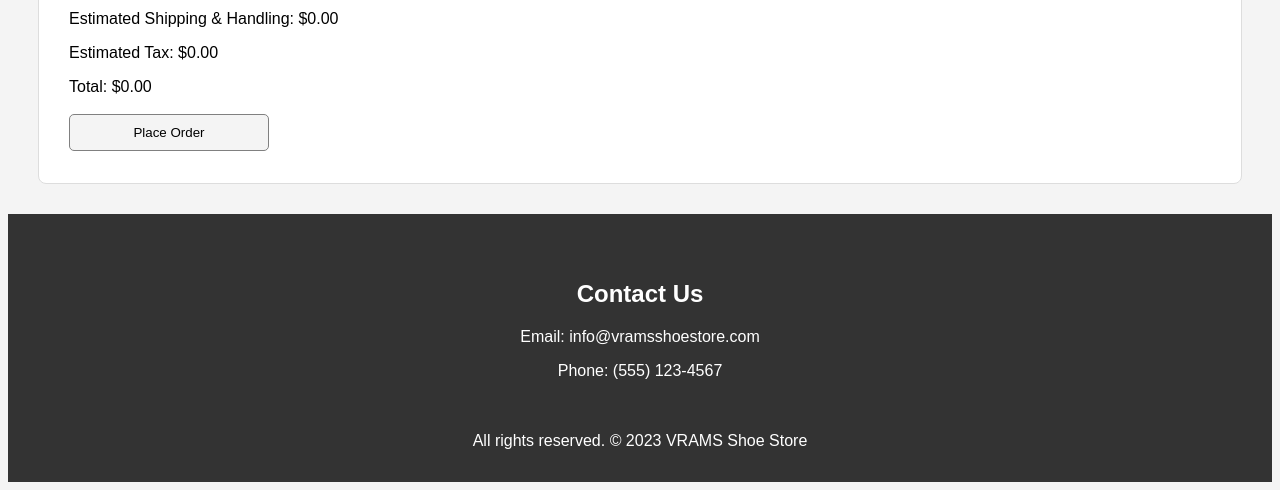
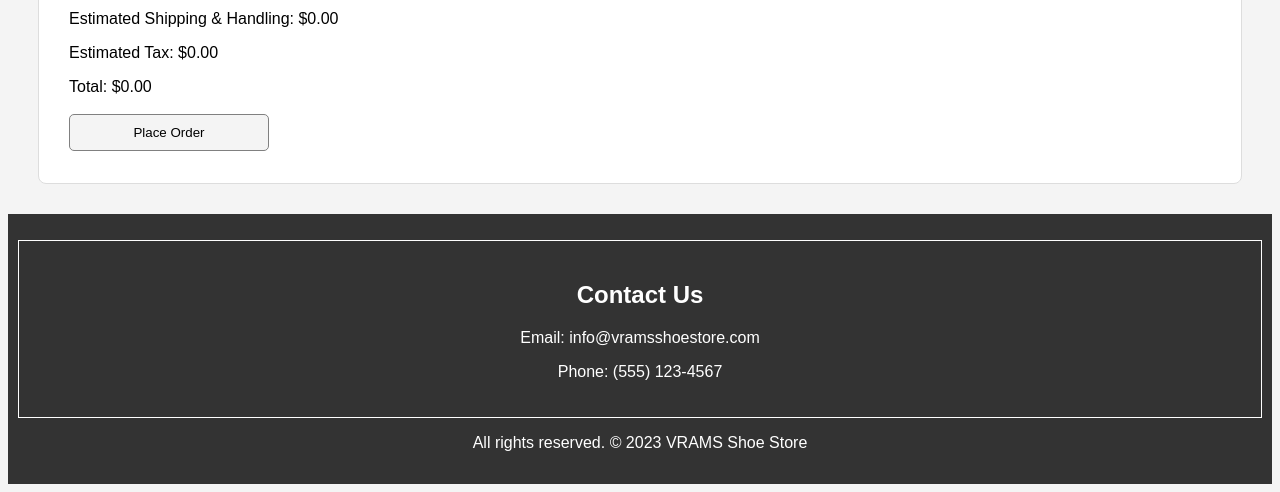
Before and after one commit to sanojkumaroad/-Databases-CSCI-466-NiU-DatabasesProject-, a PHP site: page /checkout.php in a window 1280 px wide. Shown: the part 1109-1601 px from the top of the page. Run offline with PHP 8.4, Linux system fonts and the light colour scheme; data that the repository does not hold is empty; a stand-in replaces the project's code that opens the database connection.

Commit message:
Update stylesCheckout.css

```diff
--- a/css/stylesCheckout.css
+++ b/css/stylesCheckout.css
@@ -74,7 +74,7 @@
 
  			.contact-us {
                                 background-color: #333;
-                                border = 1px solid #fff;
+                                border: 1px solid #fff;
                                 color: #fff;
                                 padding: 20px;
                                 margin: 10px;
```
